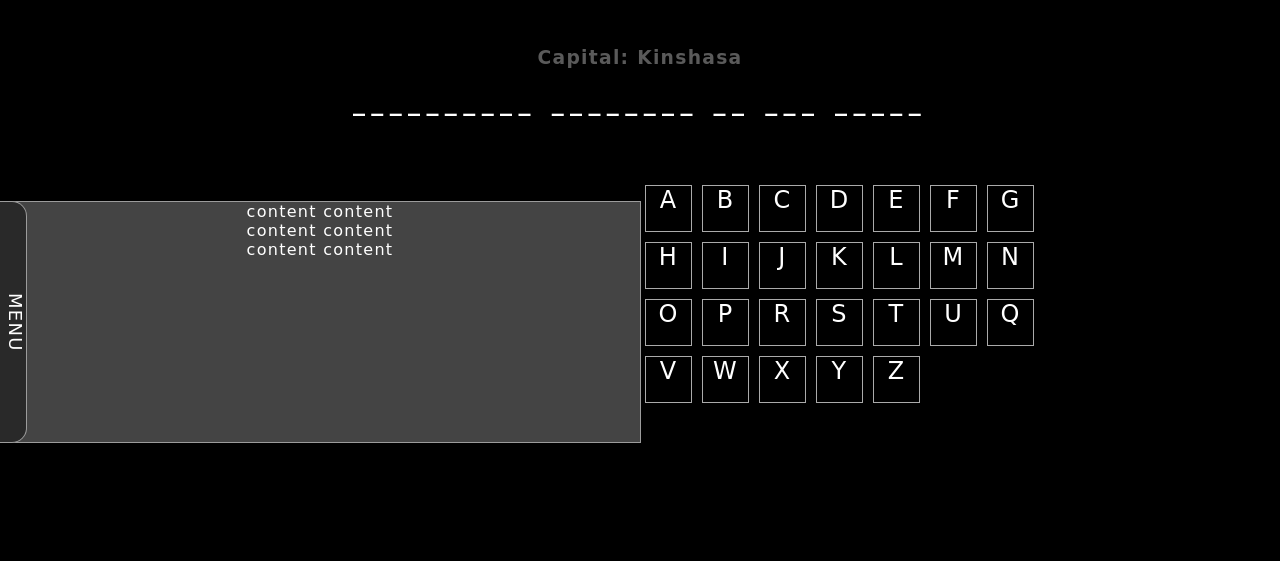
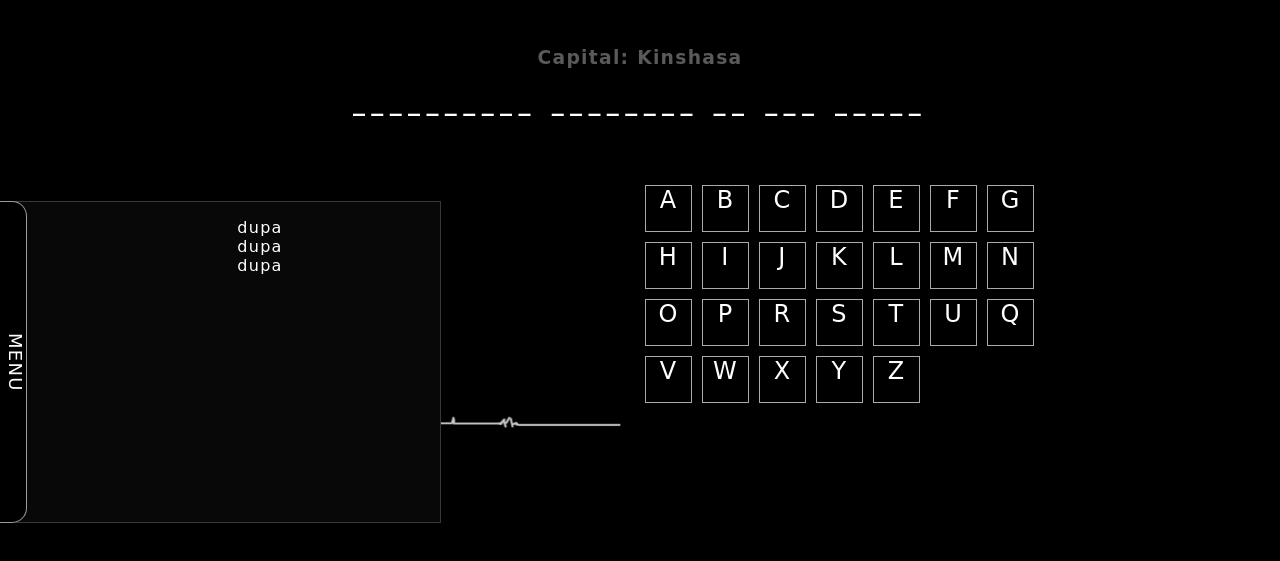
Before and after one commit to polon59/JS-online-hangman-game, a plain HTML site: page index.html in a window 1280 px wide. Both pictures are taken after a click on the element "MENU". Shown: the part 79-640 px from the top of the page. Drawn offline with nearby package versions, Linux system fonts and the light colour scheme; a web font is replaced by a local one.

Commit message:
Create left menu list with options

```diff
--- a/CSS/popups.css
+++ b/CSS/popups.css
@@ -29,22 +29,24 @@
 }
 
 
+
 .menuLeft{
     position: absolute;
     text-align: center;
-    height: 30%;
+    height: 40%;
+    min-height: 200px;
     top: 35%;
     left: 0;
 }
 
 
-#menuLeft__button{
+#menuLeftButton{
     z-index: 3;
     width: 2%;
     min-width: 20px;
     border-top-right-radius: 15px;
     border-bottom-right-radius: 15px;
-    background-color: rgb(41, 41, 41);
+    background-color: rgb(0, 0, 0);
     border: 1px solid rgb(156, 156, 156);
     border-left: none;
     writing-mode: vertical-rl;
@@ -53,24 +55,35 @@
     cursor: pointer;
 }
 
-#menuLeft__content{
-    z-index: 2;
-    width: 50%;
-    background-color: rgb(68, 68, 68);
-    border: 1px solid rgb(156, 156, 156);
-    border-left: none;
-    display: none;
-}
 
-#menuLeft-button:hover{
-    background-color: rgb(41, 41, 41);
+#menuLeftButton:hover{
+    background-color: rgb(19, 19, 19);
     border-color: red;
     color: red;
 }
 
 
+#menuLeftContent{
+    z-index: 2;
+    width: 400px;
+    background-color: rgb(8, 8, 8);
+    border: 1px solid rgb(56, 56, 56);
+    border-left: none;
+    display: none;
+    padding-left: 40px;
+}
 
 
-@media only screen and (max-width: 600px) {
+.menuLeftContent__list{
+    list-style-type: none;
+}
 
+
+
+
+
+@media only screen and (max-width: 400px) {
+    #menuLeft__content{
+        width: 100%;
+    }
 }
--- a/JS/Application.js
+++ b/JS/Application.js
@@ -57,8 +57,8 @@
 
 
 function initializeMenu(params) {
-    $("#menuLeft__button").click(function(){
-        $("#menuLeft__content").animate({
+    $("#menuLeftButton").click(function(){
+        $("#menuLeftContent").animate({
           width: "toggle"
         });
       });
--- a/index.html
+++ b/index.html
@@ -9,6 +9,7 @@
         <script src="https://ajax.googleapis.com/ajax/libs/jquery/3.3.1/jquery.min.js"></script>
     </head>
 
+    <!-- menuLeft__button menuLeft__content -->
 
     <body>
 
@@ -18,8 +19,22 @@
             <div class="navbar__cell"><h3 id="roundTime" class="timeCounter">Round time : 00:00</h3></div>
         </div>
 
-        <div id="menuLeft__button" class="menuLeft">MENU</div>
-        <div id="menuLeft__content" class="menuLeft" >content content <br> content content <br> content content <br></div>
+        <div id="menuLeftButton" class="menuLeft">MENU</div>
+
+        <div id="menuLeftContent" class="menuLeft">
+
+            <ul class="menuLeftContent__list">
+                <li><div class="menuLeftContent__list--option">dupa</div></li>
+                <li><div class="menuLeftContent__list--option">dupa</div></li>
+                <li><div class="menuLeftContent__list--option">dupa</div></li>
+            </ul>
+
+            <!-- <ul>
+                <li id="highScore0">-</li>
+                <li id="highScore1">-</li>
+                <li id="highScore2">-</li>
+            </ul> -->
+        </div>
 
 
         <div id="container">
```
